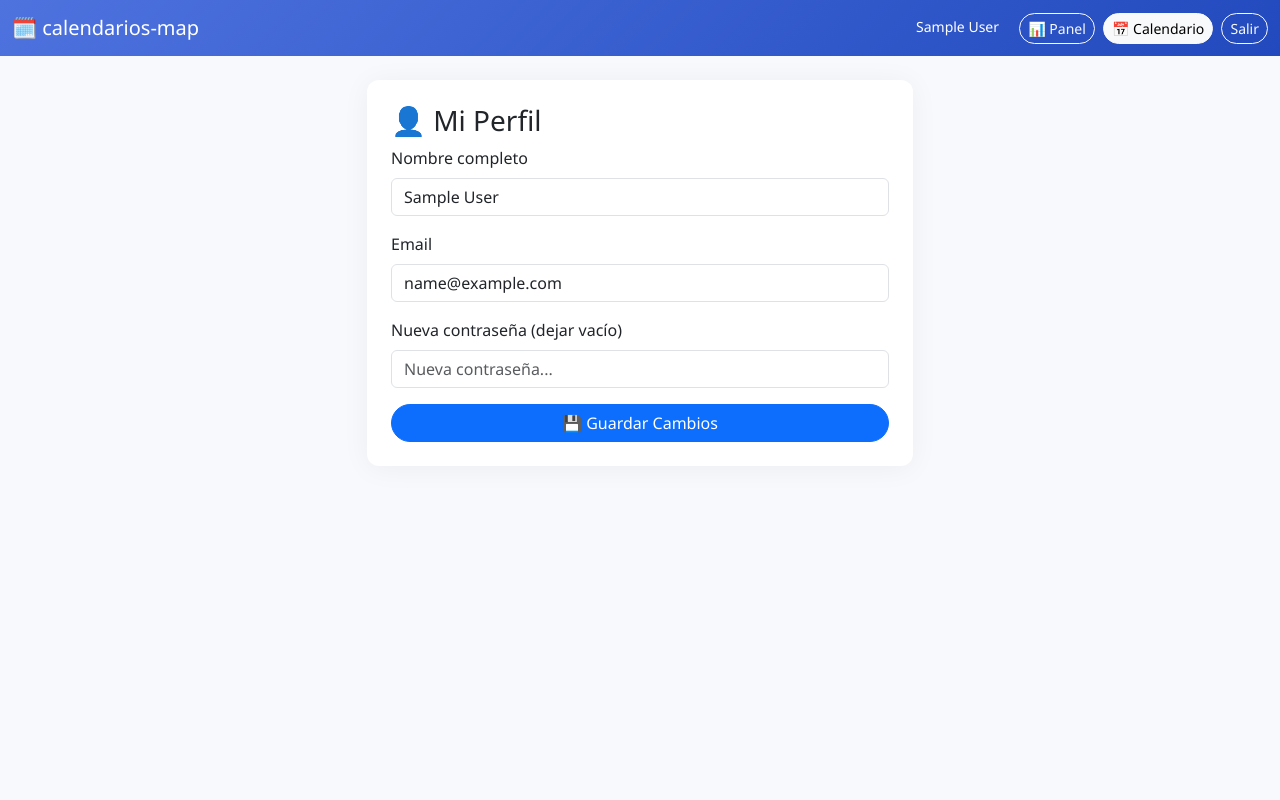
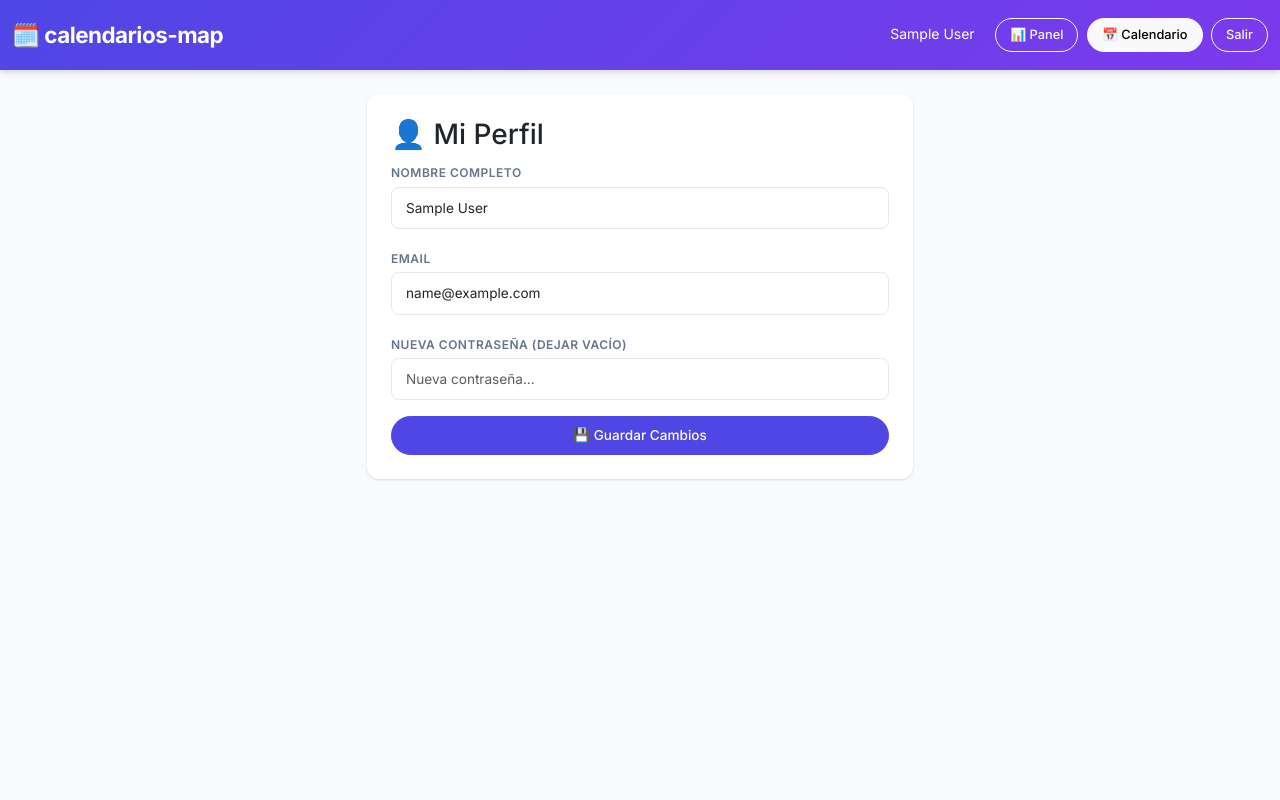
Before and after one commit to jomapconsultores/calendarios-map-app, a Flask app: page /profile in a window 1280 px wide. Run offline with Flask 3, Linux system fonts and the light colour scheme; the visitor is signed in with stand-in values (Sample User, id 1).

Commit message:
CSS profesional mejorado

```diff
--- /dev/null
+++ b/static/css/style.css
@@ -0,0 +1,400 @@
+/* ============================================
+   CALENDARIOS-MAP - Diseño Profesional
+   Creado por Marco Antonio Posligua San Martín
+   ============================================ */
+
+@import url('https://fonts.googleapis.com/css2?family=Inter:wght@300;400;500;600;700&display=swap');
+
+:root {
+    --primary: #4f46e5;
+    --primary-dark: #3730a3;
+    --success: #10b981;
+    --warning: #f59e0b;
+    --danger: #ef4444;
+    --info: #3b82f6;
+    --dark: #1e293b;
+    --gray: #64748b;
+    --light: #f1f5f9;
+    --white: #ffffff;
+    --shadow: 0 1px 3px rgba(0,0,0,.08), 0 1px 2px rgba(0,0,0,.06);
+    --shadow-md: 0 4px 6px rgba(0,0,0,.07), 0 2px 4px rgba(0,0,0,.06);
+    --shadow-lg: 0 10px 15px rgba(0,0,0,.1), 0 4px 6px rgba(0,0,0,.05);
+    --radius: 12px;
+    --radius-sm: 8px;
+    --transition: all .2s ease;
+}
+
+* { margin: 0; padding: 0; box-sizing: border-box; }
+
+body {
+    font-family: 'Inter', 'Segoe UI', sans-serif;
+    background: #f8fafc;
+    color: var(--dark);
+    line-height: 1.6;
+    min-height: 100vh;
+}
+
+/* ============ NAVBAR ============ */
+.navbar {
+    background: linear-gradient(135deg, #4f46e5 0%, #7c3aed 100%) !important;
+    box-shadow: var(--shadow-md);
+    padding: 12px 0;
+}
+
+.navbar-brand {
+    font-weight: 700;
+    font-size: 1.4rem;
+    letter-spacing: -0.5px;
+}
+
+.navbar .btn {
+    font-weight: 500;
+    font-size: 0.8rem;
+    padding: 6px 14px;
+    transition: var(--transition);
+}
+
+.navbar .btn:hover {
+    transform: translateY(-1px);
+    box-shadow: var(--shadow);
+}
+
+.navbar .badge {
+    font-size: 0.7rem;
+    padding: 5px 10px;
+}
+
+/* ============ CARDS ============ */
+.card {
+    background: var(--white);
+    border-radius: var(--radius);
+    border: none;
+    box-shadow: var(--shadow);
+    transition: var(--transition);
+    overflow: hidden;
+}
+
+.card:hover {
+    box-shadow: var(--shadow-md);
+}
+
+.card-header {
+    background: var(--white);
+    border-bottom: 1px solid #e2e8f0;
+    font-weight: 600;
+    padding: 16px 20px;
+}
+
+.card-body {
+    padding: 20px;
+}
+
+/* ============ SIDEBAR CALENDARIOS ============ */
+.cal-box {
+    background: var(--white);
+    border-radius: var(--radius-sm);
+    padding: 12px 14px;
+    margin-bottom: 8px;
+    cursor: pointer;
+    transition: var(--transition);
+    border-left: 4px solid;
+    font-size: 0.85rem;
+    font-weight: 600;
+    box-shadow: var(--shadow);
+}
+
+.cal-box:hover {
+    transform: translateX(4px);
+    box-shadow: var(--shadow-md);
+}
+
+.cal-box .cal-email {
+    font-weight: 400;
+    color: var(--gray);
+    font-size: 0.7rem;
+}
+
+/* ============ BOTONES ============ */
+.btn {
+    font-weight: 500;
+    border-radius: 20px;
+    padding: 8px 18px;
+    transition: var(--transition);
+    font-size: 0.85rem;
+}
+
+.btn:hover {
+    transform: translateY(-1px);
+    box-shadow: var(--shadow);
+}
+
+.btn-primary {
+    background: var(--primary);
+    border-color: var(--primary);
+}
+
+.btn-primary:hover {
+    background: var(--primary-dark);
+    border-color: var(--primary-dark);
+}
+
+.btn-success { background: var(--success); border-color: var(--success); }
+.btn-warning { background: var(--warning); border-color: var(--warning); color: #000; }
+.btn-danger { background: var(--danger); border-color: var(--danger); }
+
+.btn-go {
+    background: linear-gradient(135deg, #4f46e5, #7c3aed);
+    color: white;
+    border-radius: 25px;
+    font-weight: 600;
+    padding: 10px 20px;
+    border: none;
+    width: 100%;
+    font-size: 0.85rem;
+    box-shadow: var(--shadow);
+    transition: var(--transition);
+}
+
+.btn-go:hover {
+    box-shadow: var(--shadow-lg);
+    transform: translateY(-2px);
+}
+
+.btn-xs {
+    padding: 3px 8px;
+    font-size: 0.7rem;
+    border-radius: 12px;
+}
+
+/* ============ PENDIENTES ============ */
+.pend-item {
+    background: var(--white);
+    border-radius: var(--radius-sm);
+    padding: 10px 12px;
+    margin-bottom: 6px;
+    border-left: 3px solid var(--warning);
+    font-size: 0.8rem;
+    box-shadow: var(--shadow);
+    transition: var(--transition);
+}
+
+.pend-item:hover {
+    box-shadow: var(--shadow-md);
+}
+
+/* ============ FORMULARIOS ============ */
+.form-label {
+    font-size: 0.75rem;
+    font-weight: 600;
+    color: var(--gray);
+    text-transform: uppercase;
+    letter-spacing: 0.5px;
+    margin-bottom: 4px;
+}
+
+.form-control, .form-select {
+    border-radius: var(--radius-sm);
+    border: 1px solid #e2e8f0;
+    font-size: 0.85rem;
+    padding: 10px 14px;
+    transition: var(--transition);
+    background: var(--white);
+}
+
+.form-control:focus, .form-select:focus {
+    border-color: var(--primary);
+    box-shadow: 0 0 0 3px rgba(79,70,229,.15);
+    outline: none;
+}
+
+.not-upper {
+    text-transform: none !important;
+}
+
+/* ============ MODAL ============ */
+.modal-content {
+    border-radius: var(--radius);
+    border: none;
+    box-shadow: var(--shadow-lg);
+}
+
+.modal-header {
+    background: linear-gradient(135deg, #4f46e5, #7c3aed);
+    color: white;
+    border-radius: var(--radius) var(--radius) 0 0;
+    padding: 16px 20px;
+}
+
+.modal-header .btn-close {
+    filter: brightness(0) invert(1);
+}
+
+.modal-body {
+    padding: 24px;
+}
+
+.modal-footer {
+    border-top: 1px solid #e2e8f0;
+    padding: 16px 20px;
+}
+
+/* ============ SUGERENCIAS ============ */
+.sug-box {
+    background: var(--white);
+    border: 1px solid #e2e8f0;
+    border-radius: 0 0 var(--radius-sm) var(--radius-sm);
+    max-height: 160px;
+    overflow-y: auto;
+    box-shadow: var(--shadow-md);
+    z-index: 9999;
+}
+
+.sug-item {
+    padding: 8px 14px;
+    cursor: pointer;
+    font-size: 0.85rem;
+    transition: background .15s;
+}
+
+.sug-item:hover {
+    background: #eef2ff;
+}
+
+/* ============ NOTIFICACIONES ============ */
+.notify-row {
+    display: flex;
+    align-items: center;
+    gap: 8px;
+    margin-bottom: 6px;
+}
+
+.notify-row button {
+    background: none;
+    border: none;
+    color: var(--danger);
+    cursor: pointer;
+    font-size: 1.2rem;
+    font-weight: bold;
+}
+
+/* ============ SECCIONES ============ */
+.section-label {
+    font-size: 0.7rem;
+    font-weight: 700;
+    color: var(--gray);
+    text-transform: uppercase;
+    letter-spacing: 1.5px;
+    margin: 16px 0 8px;
+}
+
+/* ============ FULLCALENDAR ============ */
+.fc {
+    font-family: 'Inter', sans-serif;
+}
+
+.fc-toolbar-title {
+    font-weight: 700;
+    font-size: 1.1rem !important;
+}
+
+.fc-button {
+    border-radius: 20px !important;
+    font-weight: 500 !important;
+    font-size: 0.8rem !important;
+    padding: 6px 14px !important;
+    transition: var(--transition) !important;
+}
+
+.fc-button-primary {
+    background: var(--primary) !important;
+    border-color: var(--primary) !important;
+}
+
+.fc-button-primary:hover {
+    background: var(--primary-dark) !important;
+}
+
+.fc-event {
+    border-radius: 6px !important;
+    font-size: 0.75rem !important;
+    font-weight: 500 !important;
+    padding: 3px 6px !important;
+    border: none !important;
+}
+
+/* ============ TASKS ============ */
+.task-item {
+    display: flex;
+    align-items: center;
+    justify-content: space-between;
+    padding: 12px 16px;
+    background: var(--white);
+    border-radius: var(--radius-sm);
+    margin-bottom: 8px;
+    box-shadow: var(--shadow);
+    transition: var(--transition);
+}
+
+.task-item:hover {
+    box-shadow: var(--shadow-md);
+}
+
+.task-item.completed {
+    opacity: 0.5;
+    text-decoration: line-through;
+    background: #f1f5f9;
+}
+
+.list-card {
+    cursor: pointer;
+    border-radius: var(--radius-sm);
+    padding: 16px;
+    margin-bottom: 8px;
+    transition: var(--transition);
+    background: var(--white);
+    box-shadow: var(--shadow);
+}
+
+.list-card:hover {
+    transform: translateY(-2px);
+    box-shadow: var(--shadow-md);
+}
+
+.list-card.active {
+    border: 2px solid var(--primary);
+    background: #eef2ff;
+}
+
+/* ============ FOOTER ============ */
+.f-credit {
+    text-align: center;
+    padding: 16px;
+    font-size: 0.75rem;
+    color: var(--gray);
+    background: var(--white);
+    border-top: 1px solid #e2e8f0;
+    margin-top: 40px;
+}
+
+/* ============ ANIMACIONES ============ */
+@keyframes fadeIn {
+    from { opacity: 0; transform: translateY(10px); }
+    to { opacity: 1; transform: translateY(0); }
+}
+
+.card, .cal-box, .pend-item, .solicitud {
+    animation: fadeIn .3s ease;
+}
+
+/* ============ SCROLLBAR ============ */
+::-webkit-scrollbar { width: 6px; }
+::-webkit-scrollbar-track { background: transparent; }
+::-webkit-scrollbar-thumb { background: #cbd5e1; border-radius: 3px; }
+::-webkit-scrollbar-thumb:hover { background: #94a3b8; }
+
+/* ============ RESPONSIVE ============ */
+@media (max-width: 768px) {
+    .navbar-brand { font-size: 1.1rem; }
+    .modal-dialog { margin: 10px; }
+    .cal-box { font-size: 0.75rem; }
+}
--- a/templates/admin_database.html
+++ b/templates/admin_database.html
@@ -1,6 +1,6 @@
 <!DOCTYPE html><html lang="es"><head><meta charset="UTF-8"><title>BD - calendarios-map</title>
 <link href="https://cdn.jsdelivr.net/npm/bootstrap@5.3.0/dist/css/bootstrap.min.css" rel="stylesheet">
-<style>body{background:#f8f9fc;font-family:'Segoe UI',sans-serif}.navbar{background:linear-gradient(135deg,#4e73df,#224abe)!important}.card{border-radius:12px;border:none;box-shadow:0 .15rem 1.75rem rgba(0,0,0,.05)}.section-title{font-size:14px;font-weight:700;margin-bottom:10px;color:#4e73df}.table-sm{font-size:11px}.table-sm td,.table-sm th{padding:4px 6px;vertical-align:middle}.btn-xs{padding:2px 6px;font-size:10px}.edit-input{width:100%;border:1px solid #ddd;border-radius:4px;padding:2px 4px;font-size:11px}</style></head>
+<link rel="stylesheet" href="{{ url_for('static', filename='css/style.css') }}"></head>
 <body>
 <nav class="navbar navbar-dark"><div class="container-fluid">
 <a class="navbar-brand" href="/dashboard">🗓️ calendarios-map</a>
--- a/templates/admin_users.html
+++ b/templates/admin_users.html
@@ -1,6 +1,6 @@
 <!DOCTYPE html><html lang="es"><head><meta charset="UTF-8"><title>Usuarios - calendarios-map</title>
 <link href="https://cdn.jsdelivr.net/npm/bootstrap@5.3.0/dist/css/bootstrap.min.css" rel="stylesheet">
-<style>body{background:#f8f9fc;font-family:'Segoe UI',sans-serif}.navbar{background:linear-gradient(135deg,#4e73df,#224abe)!important}.card{border-radius:12px;border:none;box-shadow:0 .15rem 1.75rem rgba(0,0,0,.05)}.dot{width:10px;height:10px;border-radius:50%;display:inline-block;margin-right:5px}.user-row{background:#fff;border-radius:10px;padding:14px;margin-bottom:8px;border-left:4px solid #4e73df}.cal-badge{display:inline-block;padding:3px 8px;border-radius:12px;font-size:10px;margin:2px;background:#f0f4ff;border:1px solid #d0d8f0}.solicitud-row{background:#fff;border-radius:10px;padding:12px;margin-bottom:6px;border-left:4px solid #f6c23e}.badge-pendiente{background:#fff3cd;color:#856404;font-size:9px;padding:2px 6px;border-radius:10px}</style></head>
+<link rel="stylesheet" href="{{ url_for('static', filename='css/style.css') }}"></head>
 <body>
 <nav class="navbar navbar-dark"><div class="container-fluid">
 <a class="navbar-brand" href="/dashboard">🗓️ calendarios-map</a>
--- a/templates/dashboard.html
+++ b/templates/dashboard.html
@@ -1,6 +1,6 @@
 <!DOCTYPE html><html lang="es"><head><meta charset="UTF-8"><title>Panel - calendarios-map</title>
 <link href="https://cdn.jsdelivr.net/npm/bootstrap@5.3.0/dist/css/bootstrap.min.css" rel="stylesheet">
-<style>body{background:#f8f9fc;font-family:'Segoe UI',sans-serif}.navbar{background:linear-gradient(135deg,#4e73df,#224abe)!important}.card{border-radius:12px;border:none;box-shadow:0 .15rem 1.75rem rgba(0,0,0,.05)}.dot{width:10px;height:10px;border-radius:50%;display:inline-block;margin-right:5px}.solicitud{background:#fff;border-radius:10px;padding:16px;margin-bottom:10px;border-left:4px solid #f6c23e}.cal-row{display:flex;align-items:center;justify-content:space-between;padding:6px 10px;margin:3px 0;background:#fafafa;border-radius:6px;font-size:13px}.badge-pendiente{background:#fff3cd;color:#856404;font-size:10px;padding:3px 8px;border-radius:12px}</style></head>
+<link rel="stylesheet" href="{{ url_for('static', filename='css/style.css') }}"></head>
 <body>
 <nav class="navbar navbar-dark"><div class="container-fluid">
 <a class="navbar-brand" href="/dashboard">🗓️ calendarios-map</a>
--- a/templates/profile.html
+++ b/templates/profile.html
@@ -1,6 +1,6 @@
 <!DOCTYPE html><html lang="es"><head><meta charset="UTF-8"><title>Mi Perfil - calendarios-map</title>
 <link href="https://cdn.jsdelivr.net/npm/bootstrap@5.3.0/dist/css/bootstrap.min.css" rel="stylesheet">
-<style>body{background:#f8f9fc;font-family:'Segoe UI',sans-serif}.navbar{background:linear-gradient(135deg,#4e73df,#224abe)!important}.card{border-radius:12px;border:none;box-shadow:0 .15rem 1.75rem rgba(0,0,0,.05)}</style></head>
+<link rel="stylesheet" href="{{ url_for('static', filename='css/style.css') }}"></head>
 <body>
 <nav class="navbar navbar-dark"><div class="container-fluid">
 <a class="navbar-brand" href="/dashboard">🗓️ calendarios-map</a>
```
Also changed, not shown: templates/calendar.html (+1 -25 lines), templates/register.html (+1 -10 lines), test_approve.py (added, +21 -0 lines).
